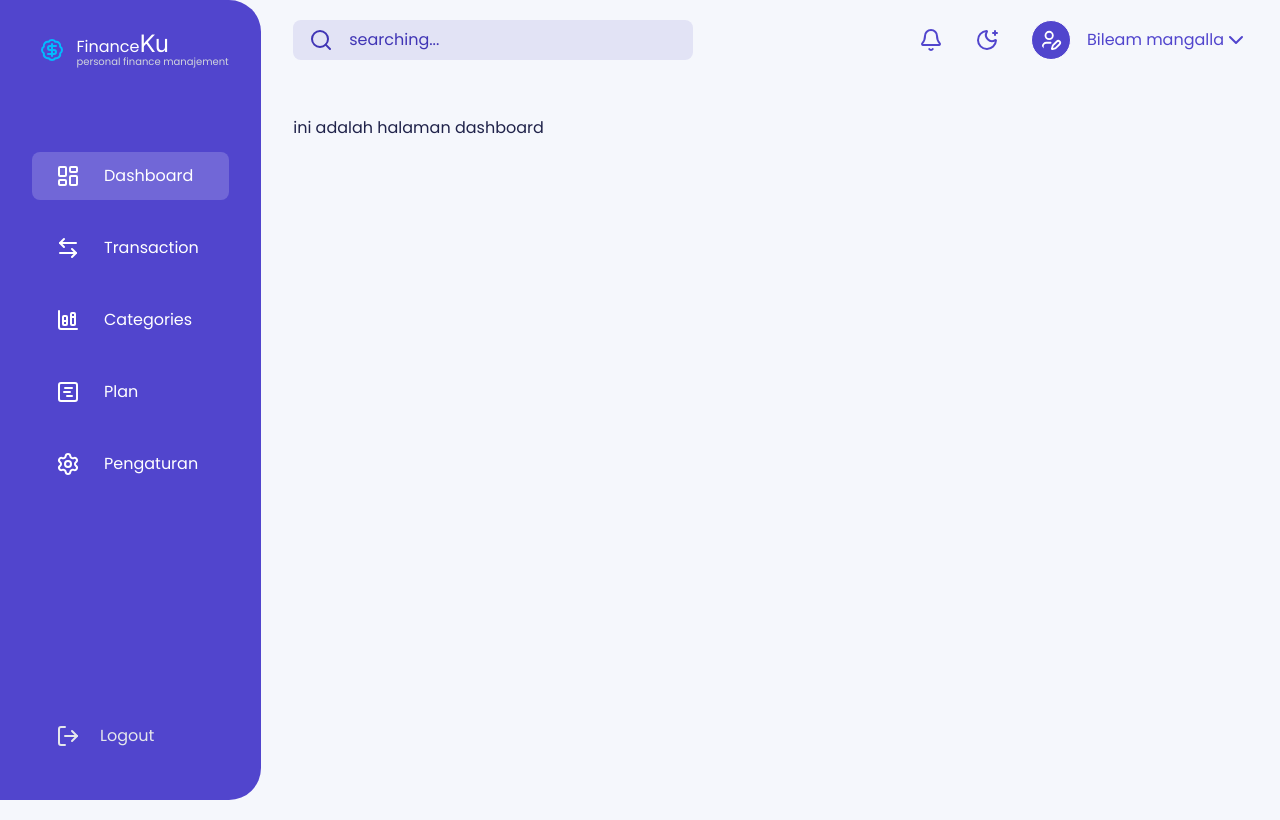
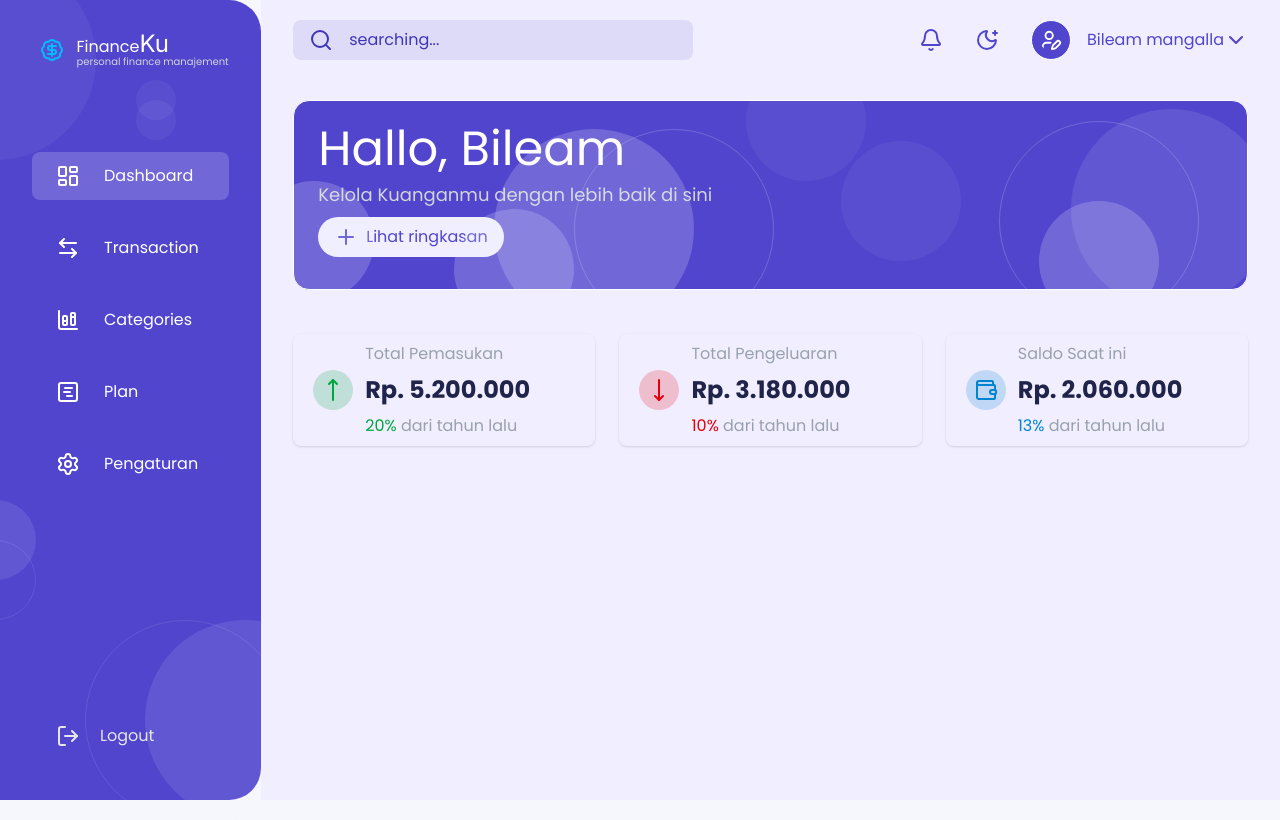
Before and after one commit to bileam/RealFinanceKU, a Next.js app: page /dashboard in a window 1280 px wide. Built offline with nearby package versions, Linux system fonts and the light colour scheme.

Commit message:
make dashboard,topbar and sidebar

```diff
--- a/app/dashboard/layout.tsx
+++ b/app/dashboard/layout.tsx
@@ -7,9 +7,9 @@ export default function dashboarLayout({children,}:{children: React.ReactNode}){
     return(
      <div className="flex h-screen w-full font-heading">
         <aside className="bg-primary w-80 px-4 py-5 text-white rounded-r-4xl"><Sidebar/></aside>
-        <div className="flex flex-col gap-4  w-full">
-            <nav className=" w-full px-8 py-5 "><Topbar/></nav>
-            <main className=" w-full px-8 py-5">{children}</main>
+        <div className="flex flex-col  w-full">
+            <nav className=" w-full px-8 py-5 bg-primary-light"><Topbar/></nav>
+            <main className=" w-full px-8 py-5 bg-primary-light h-full">{children}</main>
         </div>
      </div>
     )
--- a/app/dashboard/page.tsx
+++ b/app/dashboard/page.tsx
@@ -1,5 +1,11 @@
+import Spesifik from "@/components/dashboard/Spesifik";
+import Welcome from "@/components/dashboard/Welcome";
+
 export default function dashboard (){
     return(
-        <div className="">ini adalah halaman dashboard</div>
+        <div className="flex flex-col gap-5">
+            <Welcome/>
+            <Spesifik/>
+        </div>
     )
 }
--- /dev/null
+++ b/app/dashboard/transaction/page.tsx
@@ -0,0 +1,5 @@
+export default function transaction (){
+    return(
+        <div>ini adalah transaction</div>
+    )
+}
--- a/app/globals.css
+++ b/app/globals.css
@@ -71,3 +71,49 @@ body {
   background: var(--background);
   color: var(--foreground);
 }
+
+/* Glow bergerak perlahan */
+@keyframes glow-float {
+
+  0%,
+  100% {
+    transform: translate3d(0, 0, 0) scale(1);
+  }
+
+  25% {
+    transform: translate3d(18px, -20px, 0) scale(1.08);
+  }
+
+  50% {
+    transform: translate3d(5px, 12px, 0) scale(0.95);
+  }
+
+  75% {
+    transform: translate3d(-15px, 5px, 0) scale(1.04);
+  }
+}
+
+/* Cahaya bernapas */
+@keyframes glow-pulse {
+
+  0%,
+  100% {
+    opacity: 0.3;
+    scale: 0.9;
+  }
+
+  50% {
+    opacity: 0.8;
+    scale: 1.1;
+  }
+}
+
+.glow-float {
+  animation: glow-float 12s ease-in-out infinite;
+  will-change: transform;
+}
+
+.glow-pulse {
+  animation: glow-pulse 8s ease-in-out infinite;
+  will-change: transform, opacity;
+}
--- a/components/Layout/Sidebar.tsx
+++ b/components/Layout/Sidebar.tsx
@@ -46,8 +46,8 @@ export default function Sidebar() {
   ];
 
   return (
-    <div className="flex h-full flex-col justify-between px-4">
-      <div className="flex flex-col gap-20">
+    <div className="flex h-full flex-col justify-between px-4 relative">
+      <div className="flex flex-col gap-20 z-20 relative">
         <div className="flex gap-1 items-center justify-center mt-2">
             <BadgeDollarSign className="w-10 text-sky-400"/>
             <div className="">
@@ -56,7 +56,7 @@ export default function Sidebar() {
             </div>
         </div>
 
-        <div className="flex flex-col gap-6">
+        <div className="flex flex-col gap-6 relative">
           {menu.map((item) => {
             const isActive = pathname === item.path;
 
@@ -78,10 +78,19 @@ export default function Sidebar() {
         </div>
       </div>
 
-      <button className="mb-5 flex gap-5 px-6 py-3 hover:bg-[#F0EEFF]/20 rounded-lg transition-all duration-200 cursor-pointer text-gray-200 hover:text-white hover:">
+      <button className="mb-5 z-20 flex gap-5 px-6 py-3 hover:bg-[#F0EEFF]/20 rounded-lg transition-all duration-200 cursor-pointer text-gray-200 hover:text-white hover:">
         <LogOut />
         <span>Logout</span>
       </button>
+
+{/* glo */}
+      <div className="absolute z-0 h-50 w-50 rounded-full bg-primary-light/5 -top-15 -left-30"></div>
+      <div className="absolute z-0 h-10 w-10 rounded-full bg-primary-light/5 top-15 left-30"></div>
+      <div className="absolute z-0 h-10 w-10 rounded-full bg-primary-light/5 top-20 left-30"></div>
+  <div className="absolute z-0 h-50 w-50 rounded-full bg-primary-light/10 -bottom-10 -right-25"></div>
+  <div className="absolute z-0 h-50 w-50 rounded-full border border-primary-light/10 -bottom-10 -right-10"></div>
+  <div className="absolute z-0 h-20 w-20 rounded-full bg-primary-light/10 bottom-50 -left-15"></div>
+  <div className="absolute z-0 h-20 w-20 rounded-full border border-primary-light/10 bottom-40 -left-15"></div>
     </div>
   );
 }
--- /dev/null
+++ b/components/dashboard/Spesifik.tsx
@@ -0,0 +1,35 @@
+import { MoveDown, MoveUp, Wallet } from "lucide-react"
+
+export default function Spesifik(){
+    const items = [
+        {
+            judul:"Total Pemasukan",icon:<MoveUp className="text-green-600"/>,color:"bg-green-600/20", colortext:"green-600",total:"Rp. 5.200.000",persen:"20%"
+
+        },
+        {    judul:"Total Pengeluaran",icon:<MoveDown className="text-red-600"/>,color:"bg-red-600/20",colortext:"red-600",total:"Rp. 3.180.000",persen:"10%"},
+        {
+            judul:"Saldo Saat ini",icon:<Wallet className="text-sky-600"/>,color:"bg-sky-600/20",colortext:"sky-600",total:"Rp. 2.060.000",persen:"13%"}
+    ]
+return(
+    <div className="py-6 gap-6 grid grid-cols-3">
+        {
+            items.map((item,index)=>(
+ <div key={index} className={`py-2 flex gap-3  shadow  shadow-${item.colortext} rounded-lg items-center px-5`}>
+
+  <div className={`p-2 h-10 rounded-full  ${item.color}`}>{item.icon}</div>
+ <div className="flex flex-col gap-2">
+    <p className="text-gray-400">{item.judul}</p>
+    <h2 className="text-2xl font-bold">{item.total}</h2>
+    <div className="flex gap-2">
+        <p className="text-gray-400"><span className={`text-${item.colortext}`}>{item.persen}</span>  dari tahun lalu</p>
+    </div>
+</div>
+        </div>
+            ))
+        }
+
+
+
+    </div>
+)
+}
--- /dev/null
+++ b/components/dashboard/Welcome.tsx
@@ -0,0 +1,25 @@
+import { MoveRight, Plus } from "lucide-react";
+
+export default function Welcome(){
+    return(
+        <div className="border  rounded-2xl px-6 py-6 bg-primary text-white space-y-2 relative overflow-hidden">
+
+                   <h2 className="text-5xl z-10 brightness-125">Hallo, Bileam</h2>
+           <p className="text-lg text-gray-300 z-10">Kelola Kuanganmu dengan lebih baik di sini</p>
+            <button className="flex gap-2 z-10 items-center py-2 px-4 hover:gap-4 transition-all duration-500 hover:translate-y-2 cursor-pointer hover:brightness-110 bg-primary-light rounded-full text-primary">
+            <Plus/>
+            <span>Lihat ringkasan</span>
+            </button>
+          {/*glow  */}
+       <div className="w-30 rounded-full h-30 bg-primary-light/20 absolute -bottom-5 -left-10"></div>
+       <div className="w-30 rounded-full h-30 bg-primary-light/20 absolute z-10 -bottom-12 left-40"></div>
+       <div className="w-50 rounded-full z-2  h-50 bg-primary-light/20 absolute -bottom-12 left-50"></div>
+       <div className="w-50 rounded-full h-50 border   border-primary-light/20 absolute -bottom-12 left-70"></div>
+        <div className="w-50 rounded-full z-4  h-50 bg-primary-light/10 absolute -bottom-7 -right-6 "></div>
+        <div className="w-50 rounded-full z-2  h-50 border border-primary-light/20 absolute -bottom-10 right-12"></div>
+        <div className="w-30 rounded-full z-0  h-30  bg-primary-light/20 absolute -bottom-10 right-22"></div>
+        <div className="w-30 rounded-full z-0  h-30  bg-primary-light/5 absolute -top-10 right-[40%]"></div>
+        <div className="w-30 rounded-full z-0  h-30  bg-primary-light/5 absolute top-10 right-[30%]"></div>
+        </div>
+    )
+}
```
